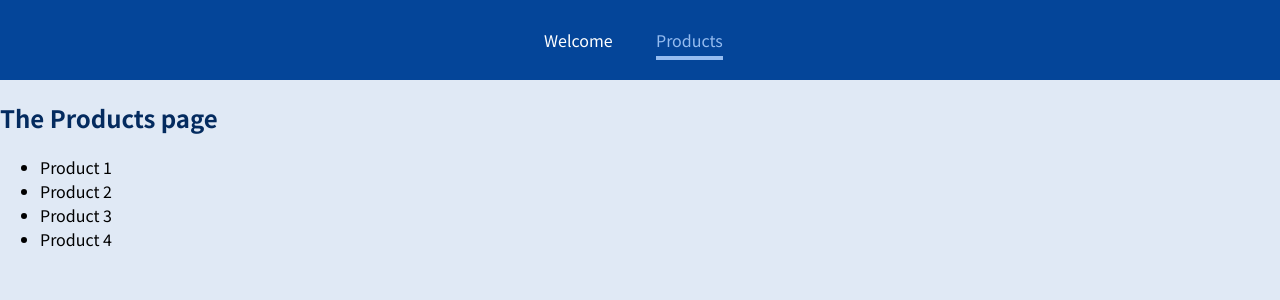
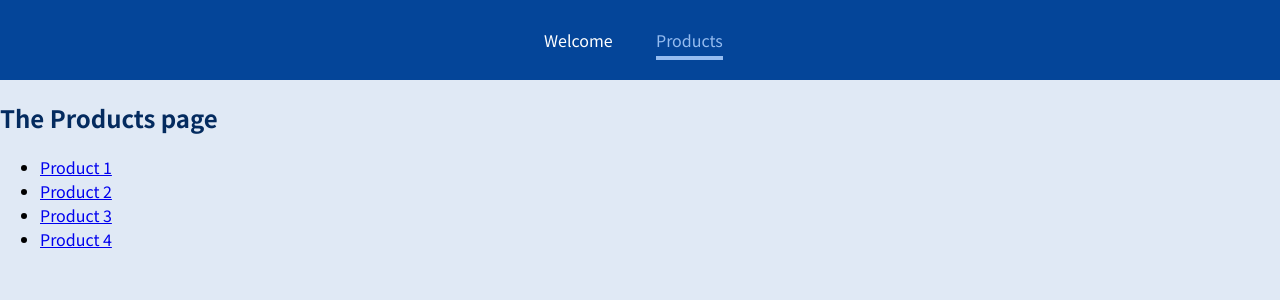
Before and after one commit to Elena-Lin-616/React-Router, a JavaScript app: page /products in a window 1280 px wide. Shown: the top 300 px of the page. Built offline with nearby package versions, Linux system fonts and the light colour scheme.

Commit message:
use Switch and exact for configuring routes

```diff
--- a/src/App.js
+++ b/src/App.js
@@ -1,21 +1,23 @@
 import { MainHeader } from "./components";
 import { Welcome, Products, ProductDetail } from "./pages";
-import { Route } from "react-router-dom";
+import { Route, Switch } from "react-router-dom";
 function App() {
   return (
     <div>
       <MainHeader />
+      <Switch>
         <Route path="/welcome">
           <Welcome />
         </Route>
 
-      <Route path="/products">
+        <Route path="/products" exact>
           <Products />
         </Route>
 
-      <Route path="/product-detail/:productId">
+        <Route path="/products/:productId">
           <ProductDetail />
         </Route>
+      </Switch>
     </div>
   );
 }
--- a/src/pages/Products.js
+++ b/src/pages/Products.js
@@ -1,12 +1,21 @@
+import { Link } from "react-router-dom";
 function Products() {
   return (
     <section>
       <h1>The Products page</h1>
       <ul>
-        <li>Product 1</li>
-        <li>Product 2</li>
-        <li>Product 3</li>
-        <li>Product 4</li>
+        <li>
+          <Link to="/products/p1">Product 1</Link>
+        </li>
+        <li>
+          <Link to="/products/p2">Product 2</Link>
+        </li>
+        <li>
+          <Link to="/products/p3">Product 3</Link>
+        </li>
+        <li>
+          <Link to="/products/p4">Product 4</Link>
+        </li>
       </ul>
     </section>
   );
```
Lines whose indentation alone changed are shown as unchanged.
